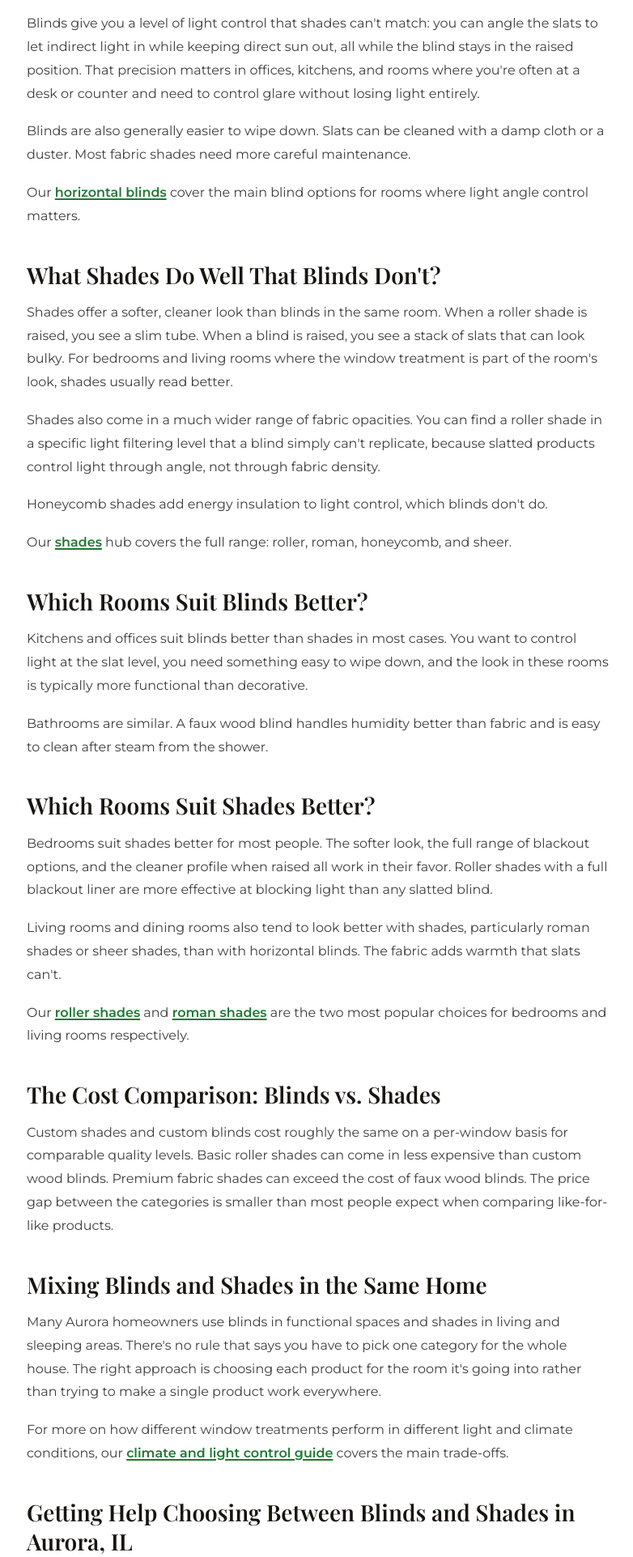
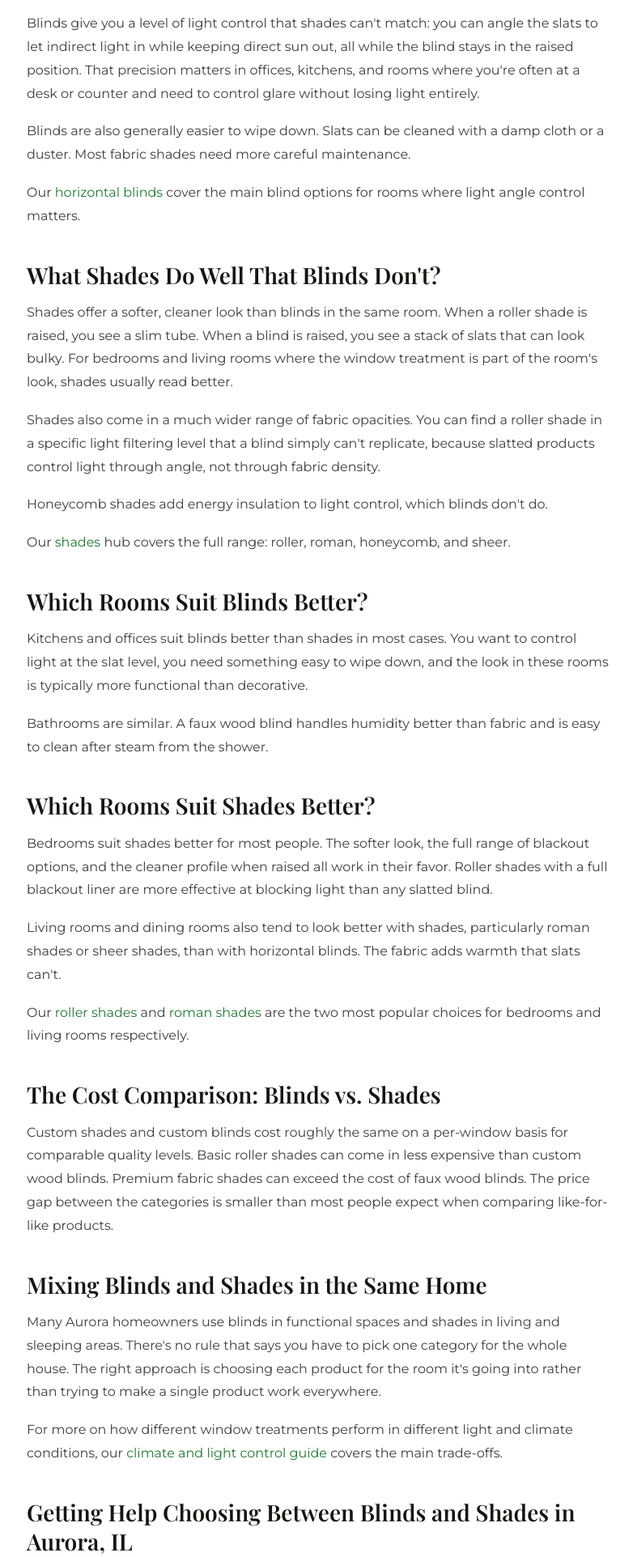
Before and after one commit to CreativeJohn850/creativeblindsdrapes, a PHP site: page /blog/are-blinds-or-shades-better/index.php in a window 1280 px wide. Shown: the part 1021-2944 px from the top of the page at 81% size, without its empty margins (247-1029 px from the left). Run offline with PHP 8.4, Linux system fonts and the light colour scheme; some libraries are stand-ins or nearby versions.

Commit message:
links unified and links in hub added 1/2

```diff
--- a/css/style.css
+++ b/css/style.css
@@ -21,6 +21,7 @@
     --white: #ffffff;
     --light-gray: #f5f5f5;
     --border-color: #d4d4d4;
+    --link-green: #1F7A32; /* brand green darkened to 5.4:1 for link text (AA) */
 
     /* Fonts */
     --font-primary: 'Montserrat', -apple-system, BlinkMacSystemFont, 'Segoe UI', sans-serif;
@@ -57,6 +58,40 @@ a {
     text-decoration: none;
     color: inherit;
     transition: all 0.3s ease;
+}
+
+/*
+ * In-prose links. The reset above (`a { text-decoration: none; color: inherit; }`)
+ * makes a link inside a sentence indistinguishable from the text around it.
+ *
+ * Use `.prose` on a container whose links sit inside running text (every link in it
+ * is styled), or `.prose-link` on a single link outside such a container. Do not use
+ * either on buttons, cards, nav, footer or breadcrumbs: their layout already says
+ * "clickable".
+ *
+ * At rest a link is --link-green (5.4:1 against the page, AA for body text) in the
+ * surrounding text weight, so touch users see it without hovering. On hover it gains
+ * an underline. The lighter --primary-teal is only 2.3:1 and is not usable for
+ * running text.
+ */
+.prose a,
+.prose-link {
+    color: var(--link-green);
+    text-decoration: none;
+    text-decoration-thickness: 1.5px;
+    text-underline-offset: 2px;
+}
+
+.prose a:hover,
+.prose-link:hover {
+    text-decoration: underline;
+}
+
+.prose a:focus-visible,
+.prose-link:focus-visible {
+    outline: 2px solid var(--primary-teal-dark);
+    outline-offset: 2px;
+    border-radius: 2px;
 }
 
 /* === TYPOGRAPHY === */
--- a/includes/blog-post.php
+++ b/includes/blog-post.php
@@ -63,34 +63,7 @@ require_once ROOT_PATH . '/includes/header.php';
 .bp-article h2 { margin: 40px 0 14px; font-size: clamp(1.35rem, 2.6vw, 1.75rem); line-height: 1.3; }
 .bp-list { line-height: 1.85; margin: 0 0 20px; padding-left: 22px; }
 .bp-list li { margin-bottom: 10px; }
-/*
- * In-prose links. The global reset in style.css is `a { text-decoration: none;
- * color: inherit; }`, which makes a link inside a paragraph indistinguishable from
- * the text around it, so it is overridden here for article prose only.
- *
- * Three cues at once, so a link is obvious while skimming and does not depend on
- * colour alone (WCAG 1.4.1): a persistent underline, semibold weight, and the brand
- * green darkened to #1F7A32, which holds 5.4:1 against the page (AA for body text).
- * The lighter --primary-teal is only 2.3:1 and is not usable for running text.
- */
-.bp-article p a, .bp-article li a, .bp-faq .faq-answer a, .bp-about-inner a {
-    color: #1F7A32;
-    font-weight: 600;
-    text-decoration: underline;
-    text-decoration-thickness: 1.5px;
-    text-underline-offset: 2px;
-}
-.bp-article p a:hover, .bp-article li a:hover,
-.bp-faq .faq-answer a:hover, .bp-about-inner a:hover {
-    color: var(--primary-teal-dark, #289C3F);
-    text-decoration-thickness: 2.5px;
-}
-.bp-article p a:focus-visible, .bp-article li a:focus-visible,
-.bp-faq .faq-answer a:focus-visible, .bp-about-inner a:focus-visible {
-    outline: 2px solid var(--primary-teal-dark, #289C3F);
-    outline-offset: 2px;
-    border-radius: 2px;
-}
+/* In-prose link styling comes from the shared `.prose` rule in css/style.css. */
 /*
  * Article pictures vary a lot in size (some are 1600px wide, some barely 520px).
  * max-width rather than width lets the big ones fill the column while the small ones
@@ -132,7 +105,7 @@ require_once ROOT_PATH . '/includes/header.php';
 
 <?php include ROOT_PATH . '/includes/compact-form.php'; ?>
 
-<article class="bp-article">
+<article class="bp-article prose">
     <div class="container">
         <?php echo $post_body_html; ?>
     </div>
@@ -149,7 +122,7 @@ require_once ROOT_PATH . '/includes/header.php';
             <?php foreach ($post_faqs as $f): ?>
                 <details class="faq-item">
                     <summary><?php echo htmlspecialchars($f['q']); ?></summary>
-                    <div class="faq-answer"><?php echo str_replace('%BASE%', BASE_URL, $f['a']); ?></div>
+                    <div class="faq-answer prose"><?php echo str_replace('%BASE%', BASE_URL, $f['a']); ?></div>
                 </details>
             <?php endforeach; ?>
         </div>
@@ -160,7 +133,7 @@ require_once ROOT_PATH . '/includes/header.php';
 <?php if (!empty($post_about_html)): ?>
 <section class="bp-about">
     <div class="container">
-        <div class="bp-about-inner">
+        <div class="bp-about-inner prose">
             <h2><?php echo htmlspecialchars($post_about_heading ?: 'About Creative Blinds & Drapes'); ?></h2>
             <?php echo $post_about_html; ?>
         </div>
--- a/includes/service-area-page.php
+++ b/includes/service-area-page.php
@@ -141,7 +141,7 @@ require_once ROOT_PATH . '/includes/header.php';
                         <li><?php echo htmlspecialchars($feat); ?></li>
                     <?php endforeach; ?>
                 </ul>
-                <p><a href="<?php echo url($p['browse_url']); ?>"><?php echo htmlspecialchars($p['browse_label']); ?></a></p>
+                <p><a href="<?php echo url($p['browse_url']); ?>" class="prose-link"><?php echo htmlspecialchars($p['browse_label']); ?></a></p>
             </div>
         <?php endforeach; ?>
 
--- a/index.php
+++ b/index.php
@@ -278,7 +278,7 @@ require_once __DIR__ . '/includes/header.php';
     <div class="container">
         <div class="section-header">
             <h2>Homeowner Resources</h2>
-            <p>Before a consultation, the <a href="<?php echo url('/guidelines/'); ?>" style="color: var(--primary-teal); font-weight: 600;">Guidelines hub</a> answers common questions that affect a good installation.</p>
+            <p>Before a consultation, the <a href="<?php echo url('/guidelines/'); ?>" class="prose-link">Guidelines hub</a> answers common questions that affect a good installation.</p>
         </div>
 
         <div class="grid-4 resource-grid">
--- a/window-treatments/index.php
+++ b/window-treatments/index.php
@@ -168,7 +168,7 @@ require_once ROOT_PATH . '/includes/header.php';
     <div class="container">
         <div class="section-header">
             <h2>Serving Aurora, Naperville & the Fox Valley Region</h2>
-            <p>Local installation across our 20-mile service area, with no travel charges.</p>
+            <p>Local installation across <a href="<?php echo url('/service-areas/'); ?>" class="prose-link">our 20-mile service area</a>, with no travel charges.</p>
         </div>
         <div class="compare-table-wrap" style="margin-top: 30px;">
             <table class="compare-table">
```
Also changed, not shown: README.md (added), assets/images/logo/cd-icon-bt.png (added), 1 other file.
